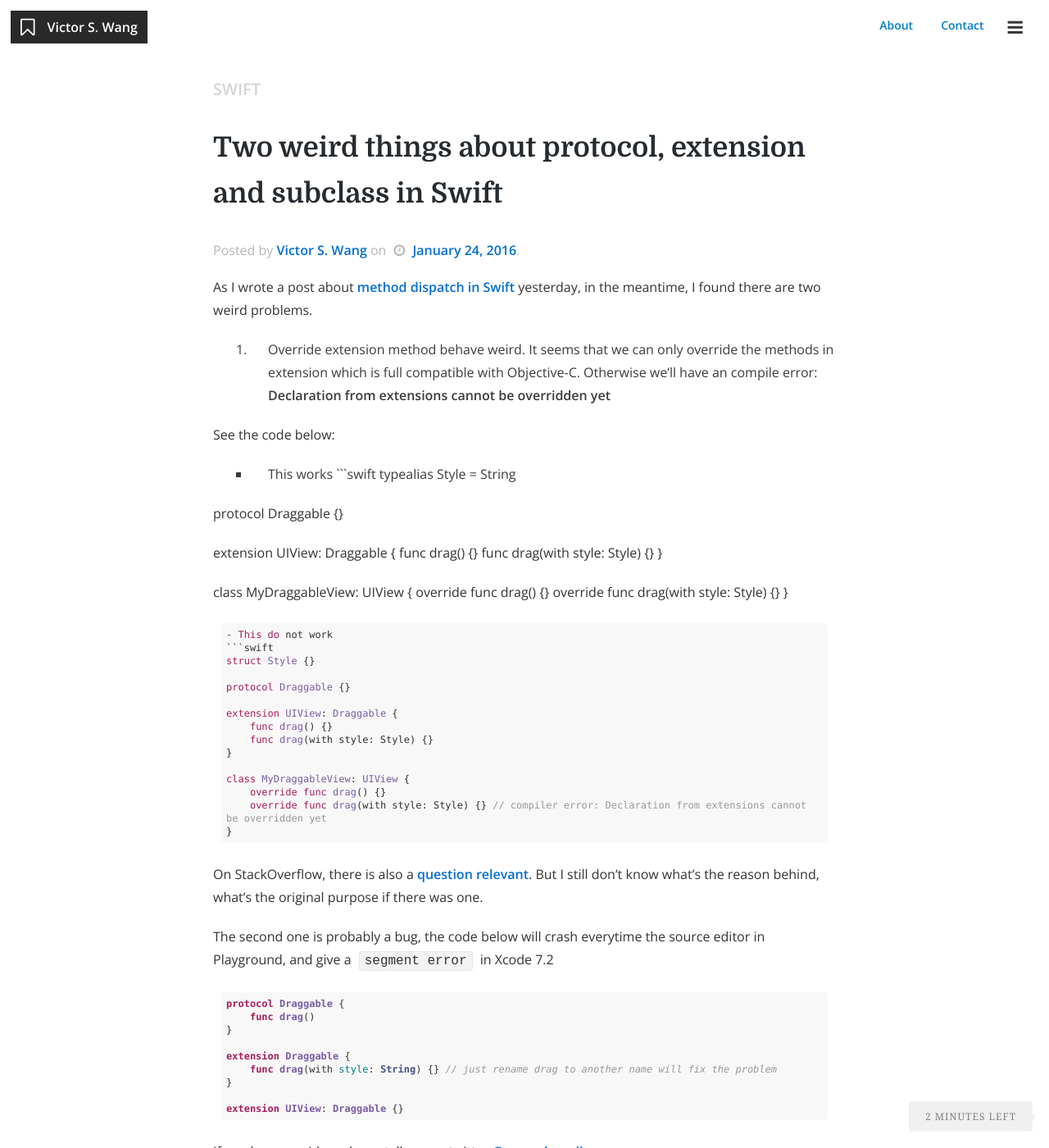
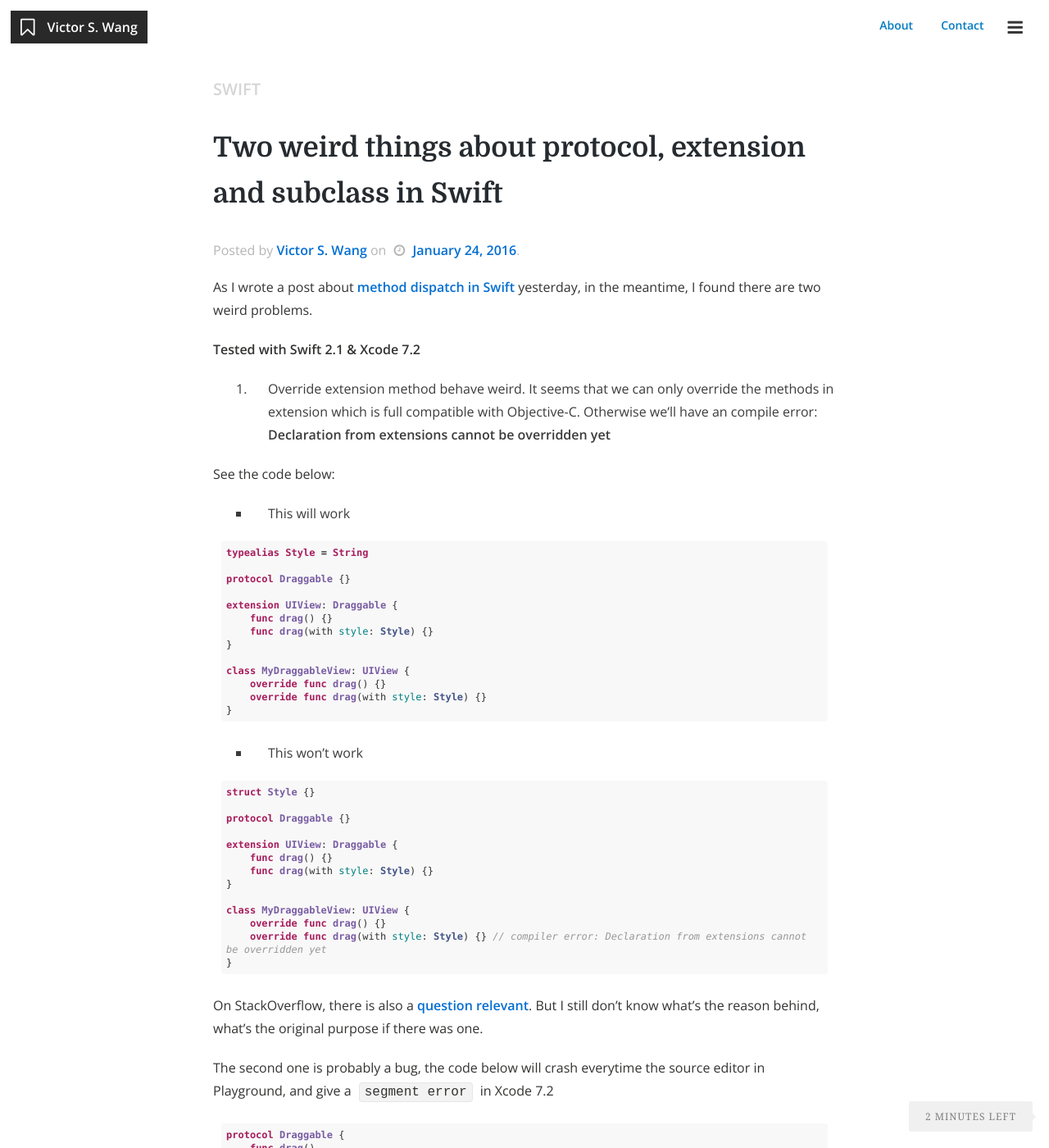
Before and after one commit to wangshengjia/wangshengjia.github.io, a Jekyll site: the page built from _posts/2016-01-24-two-weird-things-about-extension-subclass-in-swift.md, in a window 1280 px wide and 1400 px high. Shown: the whole window at 82% size. Built offline with Jekyll 4.4.1, drawn with Linux system fonts in a browser that asks for light colours; nearby versions of some CDN libraries; Markdown is read by kramdown in place of the engine named in the settings.

Commit message:
Update post

````diff
--- a/_posts/2016-01-24-two-weird-things-about-extension-subclass-in-swift.md
+++ b/_posts/2016-01-24-two-weird-things-about-extension-subclass-in-swift.md
@@ -10,12 +10,15 @@ comments: true
 
 As I wrote a post about [method dispatch in Swift](http://allblue.me/swift/2016/01/23/swift-method-dispatch-with-protocol-extension-protocol-extension-and-subclass/) yesterday, in the meantime, I found there are two weird problems.
 
+**Tested with Swift 2.1 & Xcode 7.2**
+
 1. Override extension method behave weird. It seems that we can only override the methods in extension which is full compatible with Objective-C. Otherwise we'll have an compile error: **Declaration from extensions cannot be overridden yet**
 
 <!--more-->
 
 See the code below:
-- This works
+- This will work
+
 ```swift
 typealias Style = String
 
@@ -31,7 +34,8 @@ class MyDraggableView: UIView {
     override func drag(with style: Style) {}
 }
 ```
-- This do not work
+- This won't work
+
 ```swift
 struct Style {}
 
@@ -51,6 +55,7 @@ class MyDraggableView: UIView {
 On StackOverflow, there is also a [question relevant](http://stackoverflow.com/questions/27109006/can-you-override-between-extensions-in-swift-or-not-compiler-seems-confused). But I still don't know what's the reason behind, what's the original purpose if there was one.
 
 The second one is probably a bug, the code below will crash everytime the source editor in Playground, and give a `segment error` in Xcode 7.2
+
 ```swift
 protocol Draggable {
     func drag()
````
